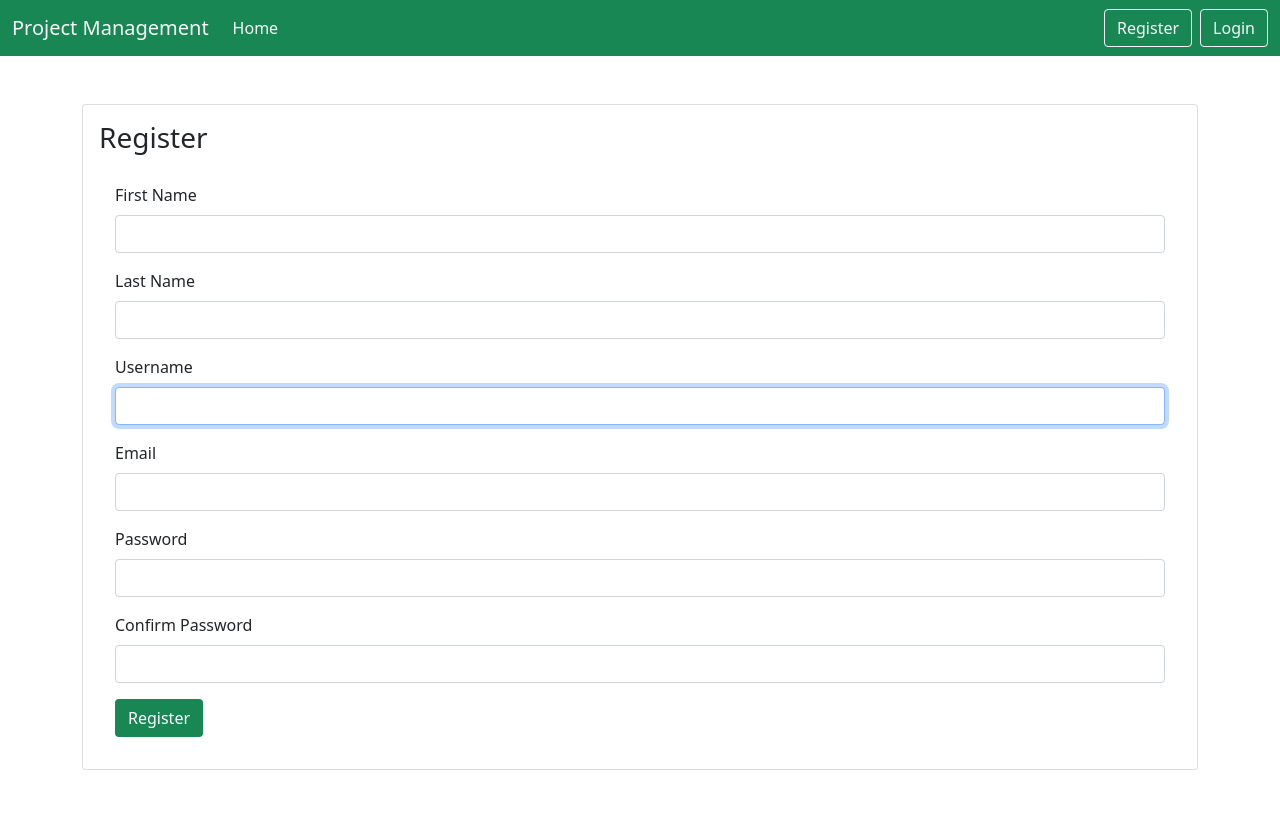
After one commit to AhmedHelal12/Project_management-app, a Django app: page /accounts/register/ in a window 1280 px wide. The commit adds this page. Run offline with Django 5.2, Linux system fonts and the light colour scheme.

Commit message:
adding authentication to the app

```diff
--- /dev/null
+++ b/accounts/forms.py
@@ -0,0 +1,73 @@
+
+from django.contrib.auth.forms import AuthenticationForm,UserCreationForm,UserChangeForm
+from django.contrib.auth.models import User
+from django import forms
+
+attrs = {'class':'form-control'}
+
+
+class UserLoginForm(AuthenticationForm):
+    def __init__(self, *args, **kwargs):
+        super(UserLoginForm, self).__init__(*args, **kwargs)
+
+    username = forms.CharField(
+        label="Username",
+        widget = forms.TextInput(attrs=attrs)
+    )
+
+    password = forms.CharField(
+        label="Password",
+        widget = forms.PasswordInput(attrs=attrs)
+    )
+
+
+class UserRegisterForm(UserCreationForm):
+
+    first_name = forms.CharField(
+        label="First Name",
+        widget=forms.TextInput(attrs=attrs)
+    )
+
+    last_name = forms.CharField(
+        label="Last Name",
+        widget=forms.TextInput(attrs=attrs)
+    )
+
+    email = forms.CharField(
+        label="Email",
+        widget=forms.EmailInput(attrs=attrs)
+    )
+
+    username = forms.CharField(
+        label="Username",
+        widget = forms.TextInput(attrs=attrs)
+    )
+
+    password1 = forms.CharField(
+        label="Password",
+        widget = forms.PasswordInput(attrs=attrs),
+        strip = False
+    )
+    password2 = forms.CharField(
+        label="Confirm Password",
+        widget = forms.PasswordInput(attrs=attrs),
+        strip = False
+
+    )
+
+    ## this is the order of the form
+    class Meta(UserCreationForm.Meta):
+        fields = ('first_name','last_name','username','email')
+
+
+class UserProfileForm(UserChangeForm):
+    password = None
+
+    class Meta:
+        model = User
+        fields = ['first_name','last_name','email']
+        widgets = {
+            'first_name' : forms.TextInput(attrs=attrs),
+            'last_name' : forms.TextInput(attrs=attrs),
+            'email' : forms.EmailInput(attrs=attrs),
+        }
--- /dev/null
+++ b/accounts/templates/registration/register.html
@@ -0,0 +1,23 @@
+
+{% extends 'base.html' %}
+
+
+{% block content %}
+
+    <div class="container py-5 ">
+        <div class="card bg-gradiant p-3">
+            <h3 class="card-title">
+                Register
+            </h3>
+
+            <div class="card-body ">
+                <form method="POST" action="{% url 'register'%}">
+                    {% csrf_token %}
+                    {% include "common/form.html" with form=form %}
+                    <button class="btn bg-success text-white ">Register </button>
+                </form>
+            </div>
+        </div>
+    </div>
+
+{% endblock content %}
--- a/accounts/urls.py
+++ b/accounts/urls.py
@@ -1,6 +1,13 @@
 
 from django.urls import path, include
+from django.contrib.auth.views import LoginView,LogoutView
+from accounts.forms import UserLoginForm,UserCreationForm
+from accounts.views import RegisterView,UserprofileView
 
 urlpatterns = [
-
+    path('login/',LoginView.as_view(authentication_form=UserLoginForm),name='login'),
+    path('register/',RegisterView.as_view(),name='register'),
+    path('logout/',LogoutView.as_view(),name='logout'),
+    path('profile/',UserprofileView.as_view(),name='profile'),
+    path('',include('django.contrib.auth.urls'))
 ]
--- a/accounts/views.py
+++ b/accounts/views.py
@@ -1,3 +1,28 @@
 from django.shortcuts import render
+from django.views.generic import CreateView,UpdateView
+from accounts.forms import UserRegisterForm
+from django.contrib.auth import login
+from django.urls import reverse_lazy,reverse
+from accounts.forms import UserProfileForm
+from django.contrib.auth.models import User
 
-# Create your views here.
+class RegisterView(CreateView):
+    form_class = UserRegisterForm
+    template_name = 'registration/register.html'
+
+    def get_success_url(self):
+        login(self.request,self.object)
+        return reverse_lazy('project_list')
+
+
+class UserprofileView(UpdateView):
+    model = User
+    form_class = UserProfileForm
+    template_name = 'registration/profile.html'
+
+    def get_success_url(self):
+        return reverse('profile')
+
+
+    def get_object(self):
+        return self.request.user
--- a/django_pm/settings.py
+++ b/django_pm/settings.py
@@ -138,3 +138,6 @@ INTERNEL_IPS = [
 ]
 
 DEBUG = True
+
+LOGIN_REDIRECT_URL='/'
+LOGOUT_REDIRECT_URL='/accounts/login'
--- a/django_pm/urls.py
+++ b/django_pm/urls.py
@@ -19,11 +19,10 @@ from django.urls import path, include
 import debug_toolbar # type: ignore
 from . import settings
 urlpatterns = [
-    path('__debug__/',include(debug_toolbar.urls)),
+
     path('admin/', admin.site.urls),
     path('',include('projects.urls')),
-    path('',include('accounts.urls')),
-
+    path('accounts/',include('accounts.urls')),
 ]
 
 if settings.DEBUG:
--- a/projects/templates/common/form.html
+++ b/projects/templates/common/form.html
@@ -1,9 +1,9 @@
 
-<ul>
+<ul class="list-group mb-1">
 
 
     {% for error in form.non_field_errors  %}
-        <li> {{error|escape}} </li>
+        <li class="list-group-item list-group-item-danger"> {{error|escape}} </li>
     {% endfor %}
 
 
@@ -11,7 +11,7 @@
 
         {% for error in field.errors %}
 
-            <li> {{error}} </li>
+            <li class="list-group-item list-group-item-danger"> {{error}} </li>
 
         {% endfor %}
 
@@ -23,8 +23,8 @@
 
 
 {% for field in form %}
-    <div>
-        <label> {{field.label}} </label>
+    <div class="mb-3">
+        <label class="form-label"> {{field.label}} </label>
         {{field}}
     </div>
 {% endfor %}
--- a/projects/templates/partials/header.html
+++ b/projects/templates/partials/header.html
@@ -1,7 +1,7 @@
 {% load i18n %}
 
 <nav class="navbar navbar-expand-lg navbar-light  bg-success">
-    <div class="container-fluid ">
+    <div class="container-fluid d-flex ">
       <a class="navbar-brand text-light" href="{% url 'project_list' %}">Project Management</a>
       <button class="navbar-toggler" type="button" data-bs-toggle="collapse" data-bs-target="#navbarSupportedContent" aria-controls="navbarSupportedContent" aria-expanded="false" aria-label="Toggle navigation">
         <span class="navbar-toggler-icon"></span>
@@ -12,6 +12,41 @@
             <a class="nav-link active text-light" aria-current="page" href="{% url 'project_list' %}">Home</a>
           </li>
         </ul>
+          {% if user.is_authenticated %}
+          <ul class="navbar-nav  mb-2 mb-lg-0 ms-auto">
+            <li class="nav-item dropdown">
+              <a class="nav-link dropdown-toggle" href="#" id="navbarDropdown" role="button" data-bs-toggle="dropdown" aria-expanded="false">
+                {{user.username}}
+              </a>
+              <ul class="dropdown-menu" aria-labelledby="navbarDropdown">
+                <li><a class="dropdown-item" href="{% url 'profile' %}">Profile</a></li>
+                <li><hr class="dropdown-divider"></li>
+                <form method="post" action="{% url 'logout' %}">
+                  {% csrf_token %}
+                  <button type="submit" class="dropdown-item">{% trans 'Logout' %}</button>
+                </form>
+
+              </ul>
+            </li>
+            <form class="search ms-auto" method="GET" action="{% url 'project_list' %}">
+              <div class="d-flex justify-content-center align-items-center">
+                <input class="form-control" value="{{request.GET.q}}" name="q" type="text" placeholder="Search"/>
+                <button type="submit" class="btn btn-success border-light"> <i class="bi bi-search"></i> </button>
+              </div>
+            </form>
+          </ul>
+          {% else %}
+          <ul class="navbar-nav ">
+            <a class="btn btn-outline-light  me-2" href="{% url 'register' %}""> Register </a>
+            <a class="btn btn-outline-light" href="{% url 'login' %}""> Login </a>
+          </ul>
+        {% endif %}
+
+
+
+
+
+
       </div>
     </div>
   </nav>
--- a/projects/templates/projects/list.html
+++ b/projects/templates/projects/list.html
@@ -35,7 +35,7 @@
                                 <a href="{% url 'update_project' project.id %}" class=" btn btn-outline-dark me-3 btn-sm">
                                     Edit
                                 </a>
-                                <form action="{% url 'delete_project' project.id %}" method="POST" style="display:inline;">
+                                <form action="{% url 'delete_project' project.id %}" method="post" style="display:inline;">
                                     {% csrf_token %}
                                     <button type="submit" class="btn-outline-danger btn btn-sm">
                                         <i class="bi bi-trash"></i>
```
Also changed, not shown: accounts/templates/registration/login.html (added, +23 -0 lines), accounts/templates/registration/profile.html (added, +23 -0 lines), projects/views.py (+39 -9 lines).
